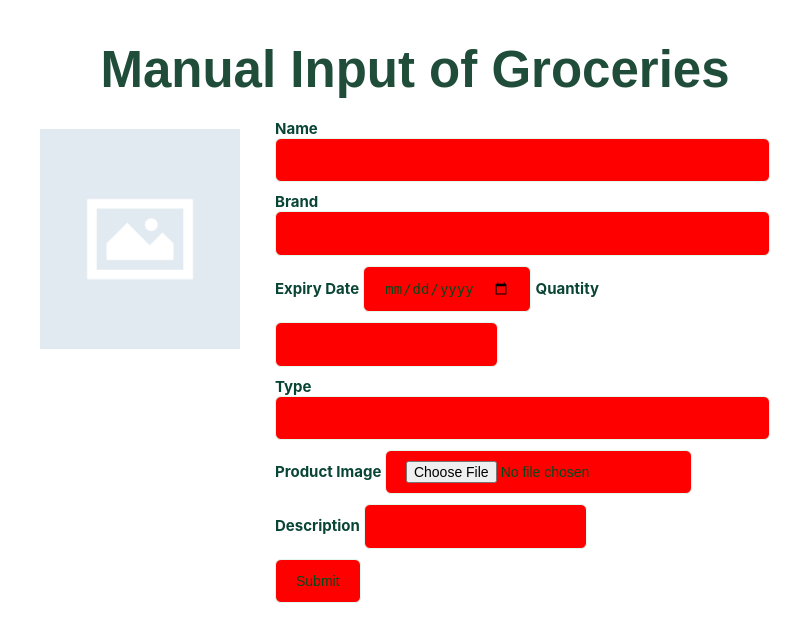
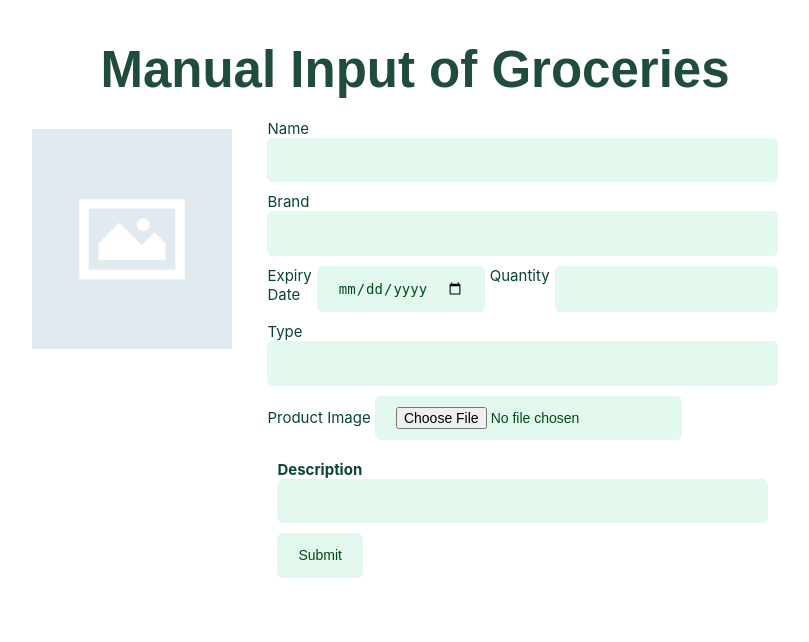
Before and after one commit to Aaryan03Singh/FoodShare, a Flask app: page /inventory in a window 1280 px wide. Shown: the part 89-731 px from the top of the page, without its empty margins (225-1034 px from the left). Run offline with Flask 3, Linux system fonts and the light colour scheme; some libraries are stand-ins or nearby versions.

Commit message:
Css fix in manual input

```diff
--- a/expiry_app/static/ManualFinal.css
+++ b/expiry_app/static/ManualFinal.css
@@ -29,7 +29,7 @@
     font-weight: 500;
   }
 
-  .description {
+  .description-input {
     display: flex;
     flex-direction: column;
     margin: 10px; /* Adds 10px space around the div */
@@ -96,7 +96,7 @@
   }
 
 
-  .product-quantity {
+  .product-quantity-input {
     display: flex;
     flex-direction: row; /* Aligns quantity and unit horizontally */
     gap: 5px;
@@ -119,8 +119,7 @@
 input {
     color:#004b1a;
     border: 1px solid #e3f9ed;
-    background-color: red;
-    /*background-color: #e3f9ed;*/
+    background-color: #e3f9ed;
     border-radius: 6px;
     margin-bottom: 10px;
     padding: 10px 20px;
--- a/expiry_app/templates/input.html
+++ b/expiry_app/templates/input.html
@@ -45,26 +45,28 @@
         <form method="POST" action="" enctype="multipart/form-data">
             {{ form.hidden_tag() }}
         <div class="product-details-input">
-          <label id="name" for="product-name" style="font-weight: bold">{{form.name.label}}</label>
+          <label id="name" for="product-name" >{{form.name.label}}</label>
           <!-- <input type="text" id="product-name" name="product_name" required /> -->
           {{form.name()}}
-          <label id="brand" for="product-brand" style="font-weight: bold">{{form.brand.label}}</label>
+          <label id="brand" for="product-brand" >{{form.brand.label}}</label>
           <!-- <input type="text" id="product-brand" name="product_brand" /> -->
             {{form.brand()}}
 
-          <div class="product-quantity-input" style="align-items:center">
-            <label id="expiry_date" for="expiry-date" style="font-weight: bold">{{form.expiry_date.label}}</label>
+          <div class="product-quantity-input">
+            <label id="expiry_date" for="expiry-date" >{{form.expiry_date.label}}</label>
         {{form.expiry_date()}}
-            <label id="quantity" for="product-quantity" style="font-weight: bold">{{form.quantity.label}}</label>
+            <label id="quantity" for="product-quantity">{{form.quantity.label}}</label>
             {{form.quantity()}}
           </div>
 
-          <label id="category"for="product-category" style="font-weight: bold">{{form.category.label}}</label>
+          <label id="category"for="product-category">{{form.category.label}}</label>
       {{form.category()}}
+
             <div class="product-image-upload" onchange="previewImage(event)">
-            <label id="image" for="product-image" style="font-weight: bold">{{ form.file_image.label }}  </label>
+            <label id="image" for="product-image">{{ form.file_image.label }}  </label>
                 {{ form.file_image() }}
             </div>
+
       <div class="description-input">
         <label id="description" for="product-description" style="font-weight: bold">{{form.desc.label}}</label>
         {{form.desc()}}
@@ -72,6 +74,7 @@
       </div>
         </div>
     </form>
+
     </div>
 
       {% block content %}
```
